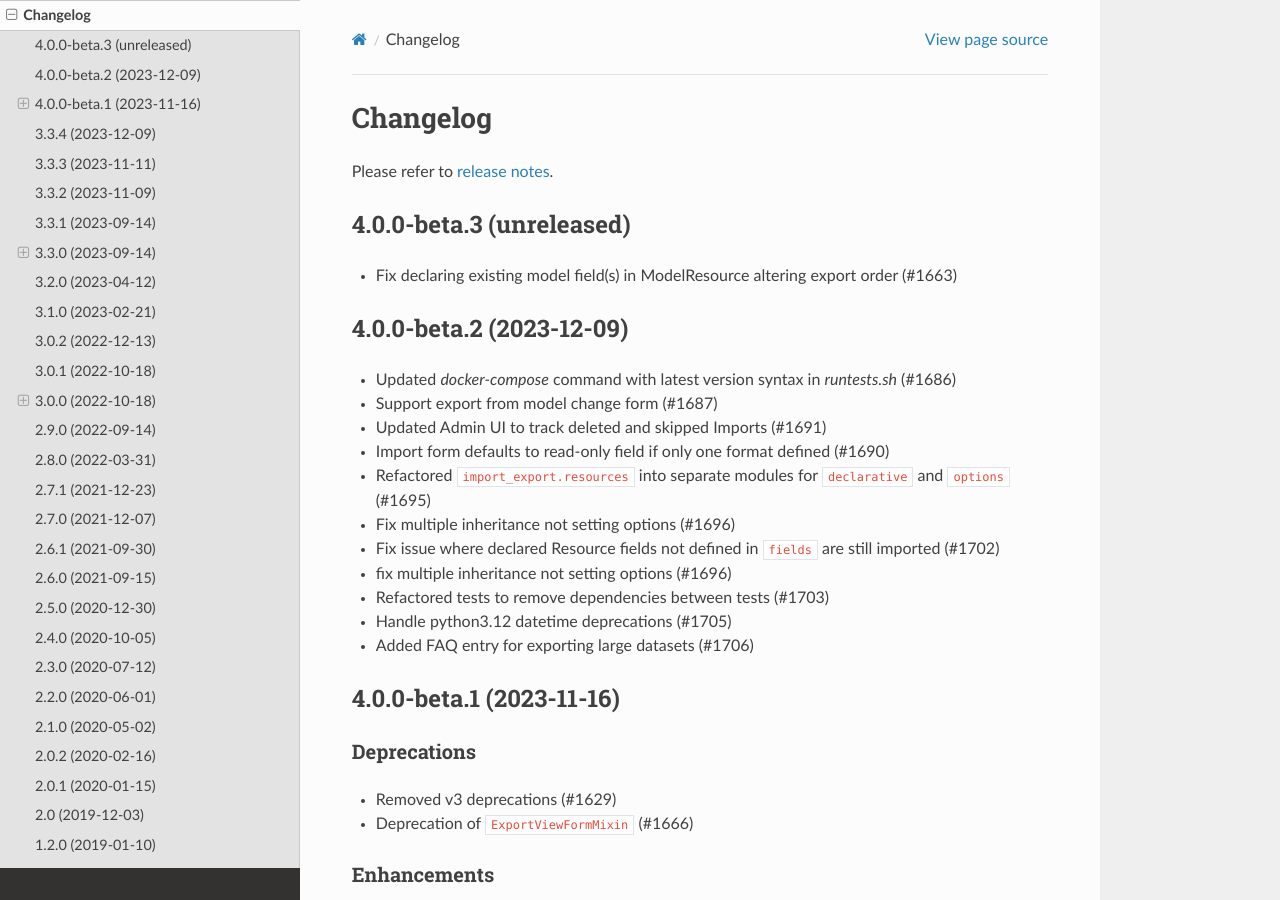
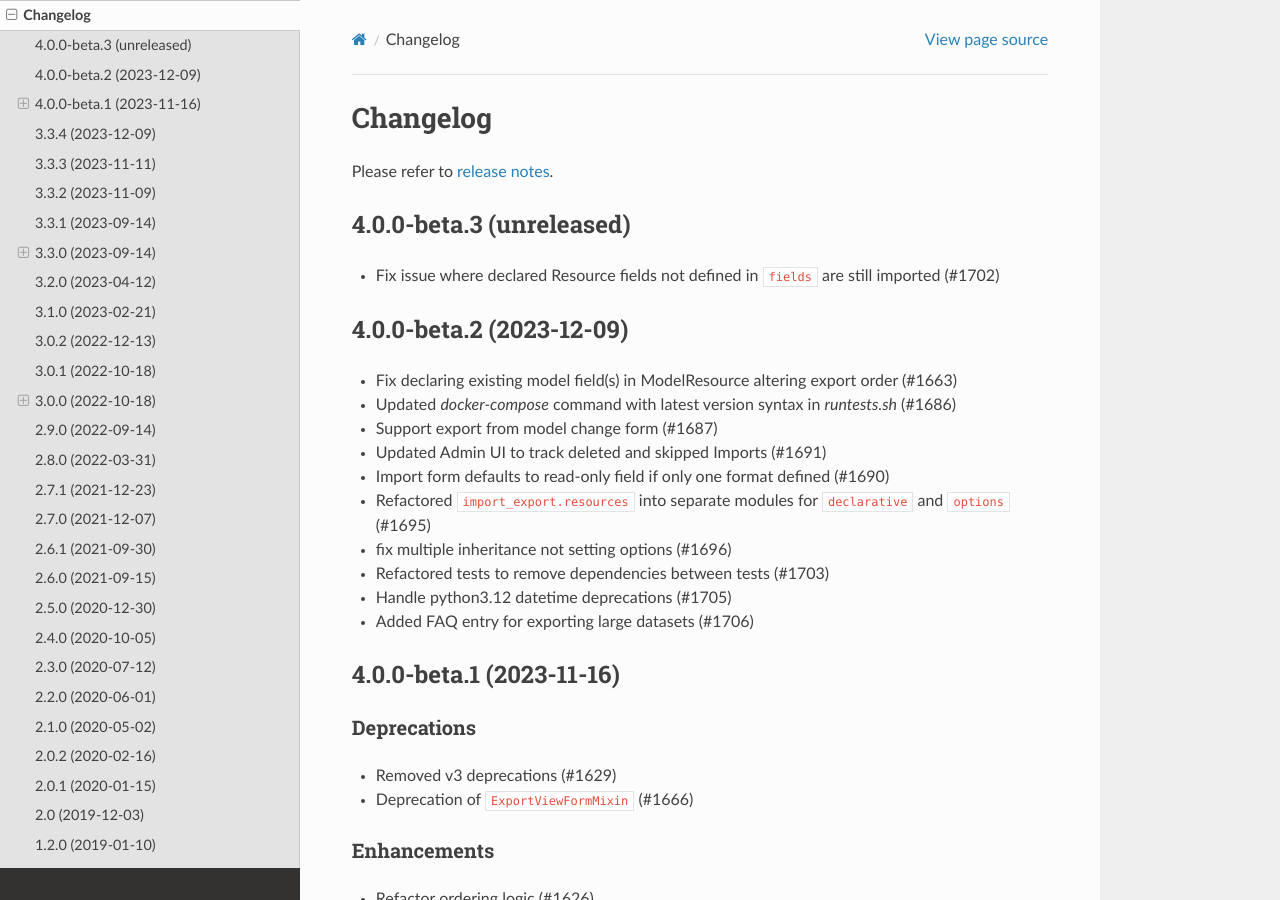
Before and after one commit to django-import-export/django-import-export, a Sphinx documentation site: the page built from docs/changelog.rst, in a window 1280 px wide and 900 px high. Built offline with Sphinx 7.4.7 and the Read the Docs theme 2.0.0, drawn with Linux system fonts in a browser that asks for light colours; pages that are not in the unit, such as notebooks, are missing from menus; the version number could not be read and is left out; cross-references to code outside the pages are shown as plain code.

Commit message:
updated changelog

```diff
--- a/docs/changelog.rst
+++ b/docs/changelog.rst
@@ -6,18 +6,17 @@ Please refer to :doc:`release notes<release_notes>`.
 4.0.0-beta.3 (unreleased)
 -------------------------
 
-- Fix declaring existing model field(s) in ModelResource altering export order (#1663)
+- Fix issue where declared Resource fields not defined in ``fields`` are still imported (#1702)
 
 4.0.0-beta.2 (2023-12-09)
 -------------------------
 
+- Fix declaring existing model field(s) in ModelResource altering export order (#1663)
 - Updated `docker-compose` command with latest version syntax in `runtests.sh` (#1686)
 - Support export from model change form (#1687)
 - Updated Admin UI to track deleted and skipped Imports (#1691)
 - Import form defaults to read-only field if only one format defined (#1690)
 - Refactored :module:`~import_export.resources` into separate modules for ``declarative`` and ``options`` (#1695)
-- Fix multiple inheritance not setting options (#1696)
-- Fix issue where declared Resource fields not defined in ``fields`` are still imported (#1702)
 - fix multiple inheritance not setting options (#1696)
 - Refactored tests to remove dependencies between tests (#1703)
 - Handle python3.12 datetime deprecations (#1705)
```
